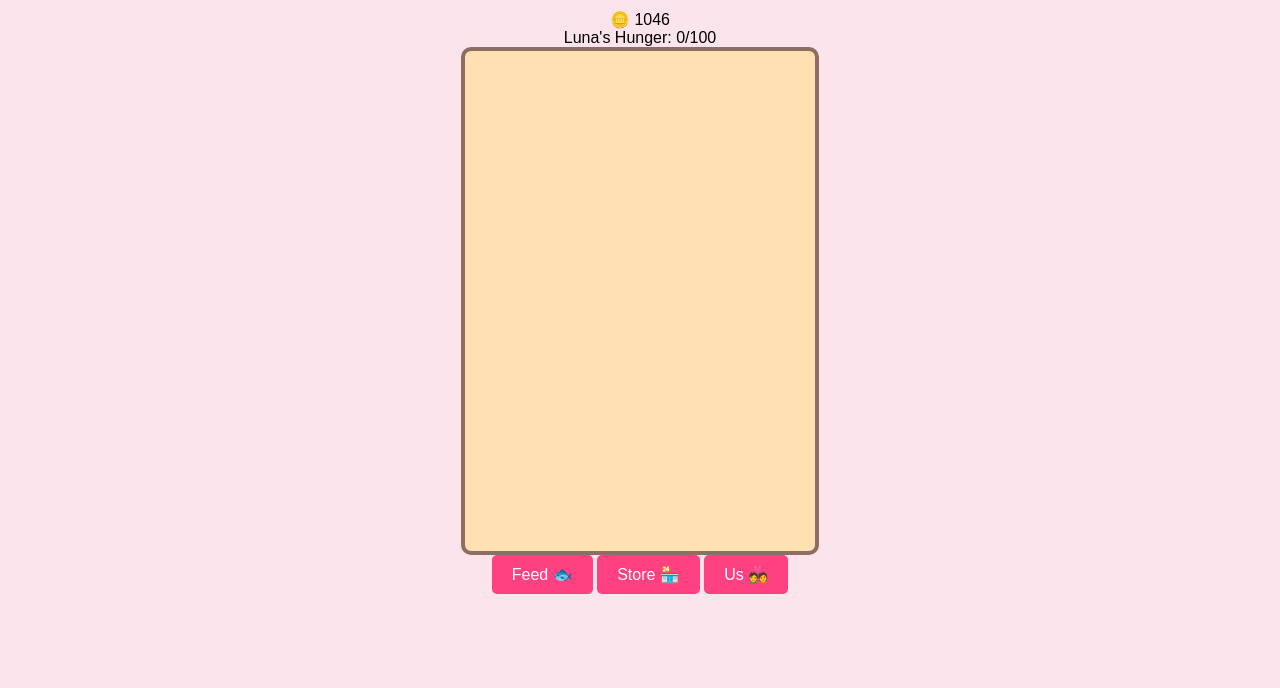
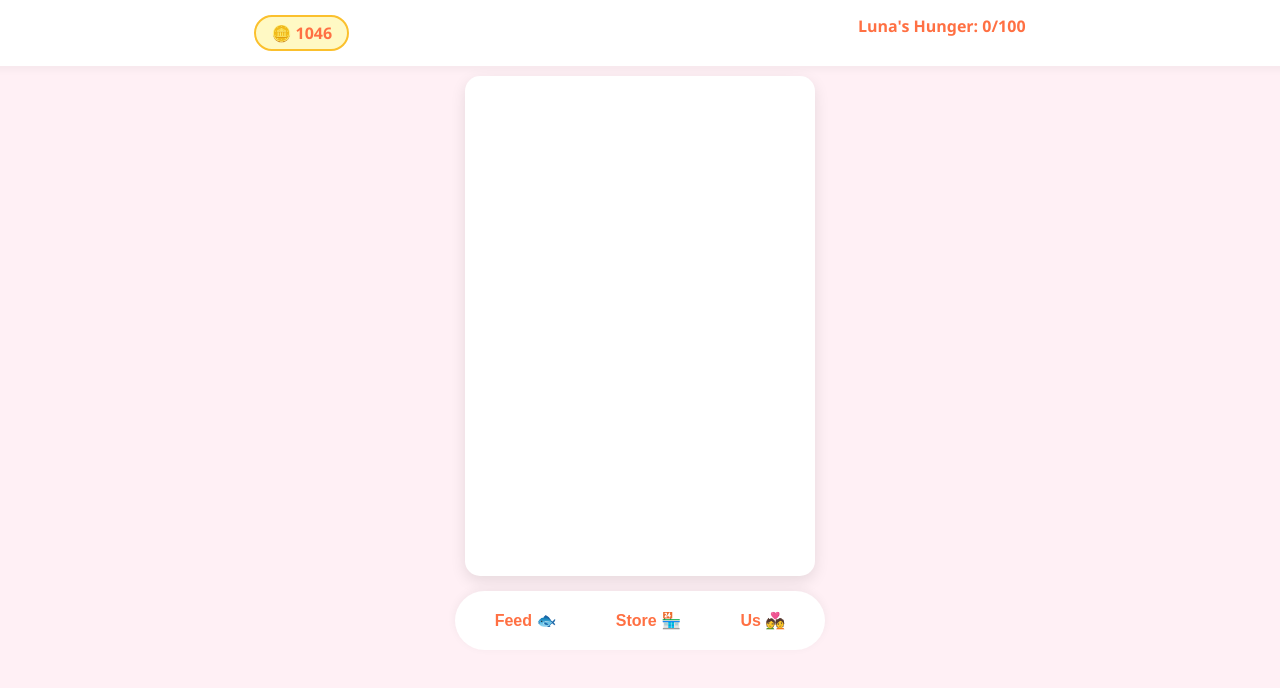
Before and after one commit to THESHMIL0/Our-House-, a website: page public/index.html in a window 1280 px wide. Drawn offline with nearby package versions, Linux system fonts and the light colour scheme; no server answers.

Commit message:
Update style.css

```diff
--- a/public/style.css
+++ b/public/style.css
@@ -1,40 +1,64 @@
 body {
-    font-family: Arial, sans-serif;
+    font-family: 'Segoe UI', Tahoma, Geneva, Verdana, sans-serif;
     text-align: center;
-    background-color: #fce4ec;
-    margin: 10px;
+    background-color: #fff0f5; /* Very soft pink background */
+    margin: 0;
+    padding: 0;
     overscroll-behavior-y: contain;
+    display: flex;
+    flex-direction: column;
+    align-items: center;
+    height: 100vh;
 }
-#ui-area {
+
+#top-bar {
+    width: 100%;
+    padding: 15px;
+    display: flex;
+    justify-content: space-around;
     background: white;
-    padding: 15px;
+    box-shadow: 0px 2px 10px rgba(0,0,0,0.05);
+    font-weight: bold;
+    color: #ff7043;
+    z-index: 10;
+}
+
+.coin-box {
+    background: #fff9c4;
+    padding: 5px 15px;
+    border-radius: 20px;
+    border: 2px solid #fbc02d;
+}
+
+#gameCanvas {
+    background-color: white;
+    display: block;
+    touch-action: none;
+    margin-top: 10px;
     border-radius: 15px;
-    box-shadow: 0px 4px 10px rgba(0,0,0,0.1);
-    margin-bottom: 20px;
+    box-shadow: 0px 5px 15px rgba(0,0,0,0.1);
 }
+
+#bottom-bar {
+    width: 350px;
+    background: white;
+    padding: 10px;
+    border-radius: 30px;
+    box-shadow: 0px -2px 10px rgba(0,0,0,0.05);
+    display: flex;
+    justify-content: space-around;
+    margin-top: 15px;
+}
+
 button {
-    background-color: #ff4081;
-    color: white;
+    background-color: transparent;
+    color: #ff7043;
     border: none;
-    padding: 10px 20px;
-    border-radius: 5px;
+    padding: 10px;
     cursor: pointer;
     font-size: 16px;
+    font-weight: bold;
+    display: flex;
+    flex-direction: column;
+    align-items: center;
 }
-#gameCanvas {
-    background-color: #ffe0b2; /* Light wood color */
-    border: 4px solid #8d6e63; /* Dark wood borders */
-    border-radius: 10px;
-    display: block;
-    margin: 0 auto;
-    touch-action: none; /* Stops phone from scrolling when drawing/dragging */
-}
-
-}
-.furniture {
-    position: absolute;
-    font-size: 40px;
-    cursor: grab;
-    user-select: none;
-    touch-action: none;
-}
```
